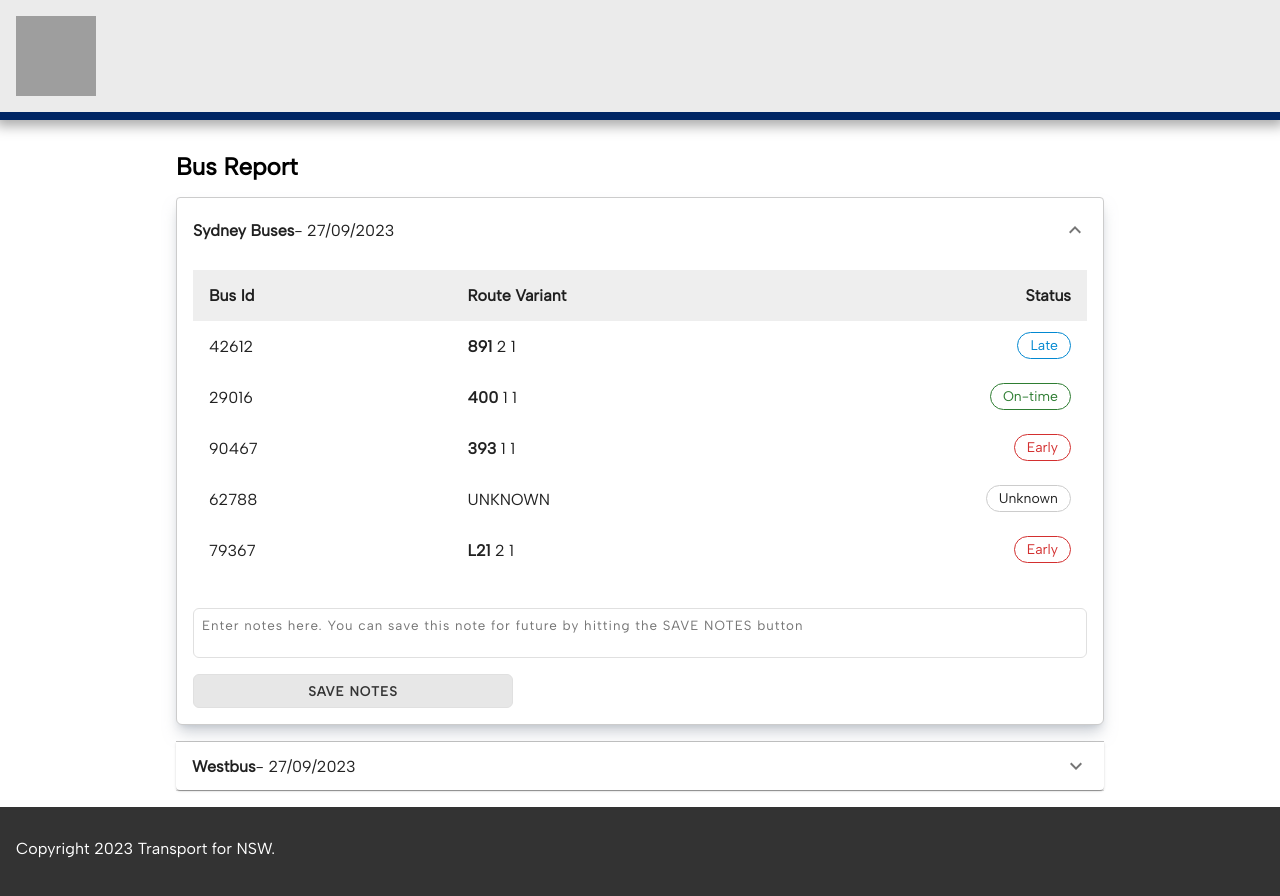
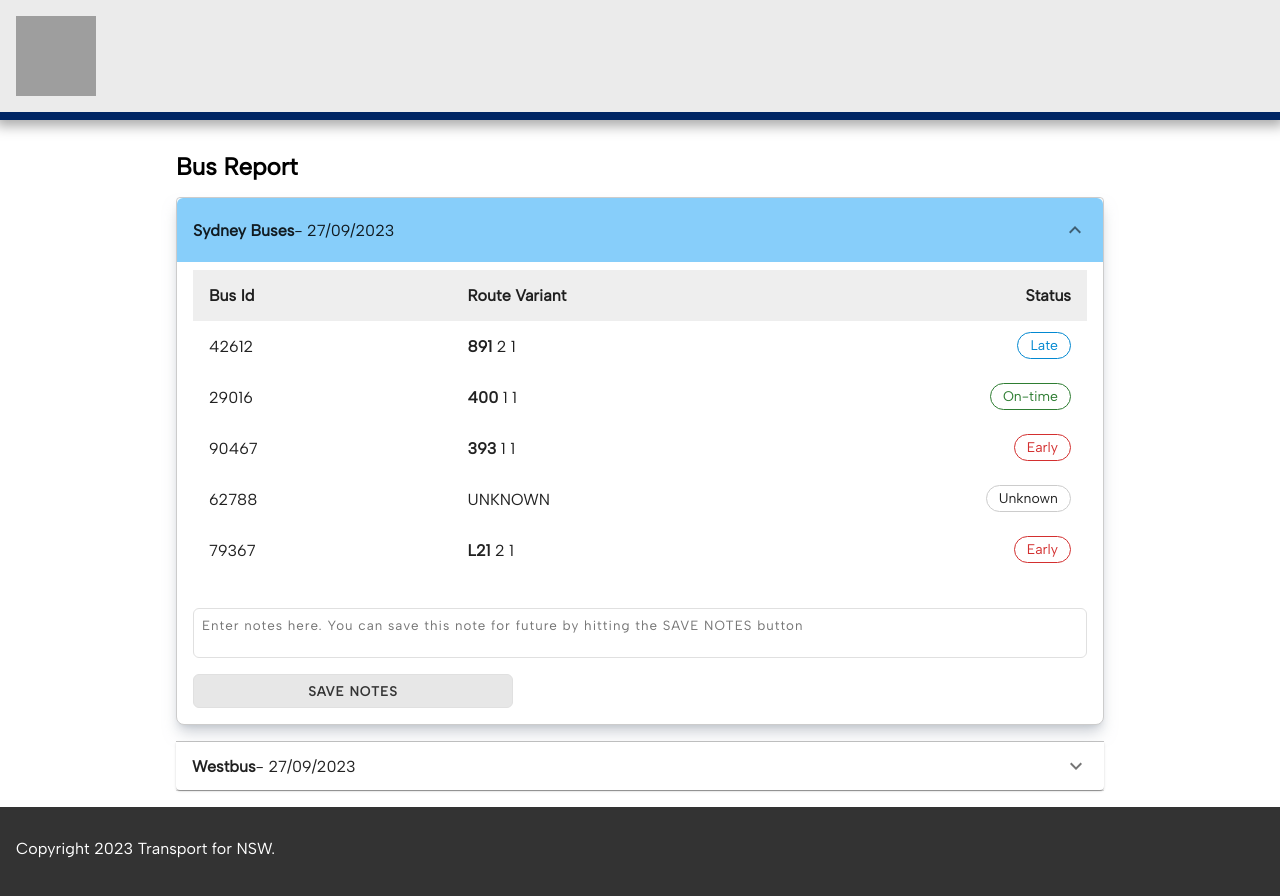
Before and after one commit to nitinsuri/bus-service-tracker-app-ts, a React (Create React App) app: page / in a window 1280 px wide. Shown: the top 896 px of the page. Built offline with nearby package versions, Linux system fonts and the light colour scheme; grey boxes are pictures that could not be loaded; the HTML template or start-up script is replaced by a standard one.

Commit message:
UI updates

```diff
--- a/src/style.scss
+++ b/src/style.scss
@@ -90,8 +90,14 @@ button.save-notes-button {
 // MUI customisation
 .MuiPaper-root.Mui-expanded {
   border: 1px solid #ccc;
-  border-radius: 6px;
+  border-radius: 8px;
   box-shadow: rgba(0, 0, 0, 0) 0px 0px 0px 0px, rgba(0, 0, 0, 0) 0px 0px 0px 0px,
     rgba(156, 163, 175, 0.5) 0px 10px 15px -3px,
     rgba(156, 163, 175, 0.5) 0px 4px 6px -4px;
+  transition: all 0.25s;
 }
+
+.MuiAccordionSummary-root.Mui-expanded {
+  background-color: lightskyblue;
+  border-radius: 6px 6px 0 0;
+}
```
